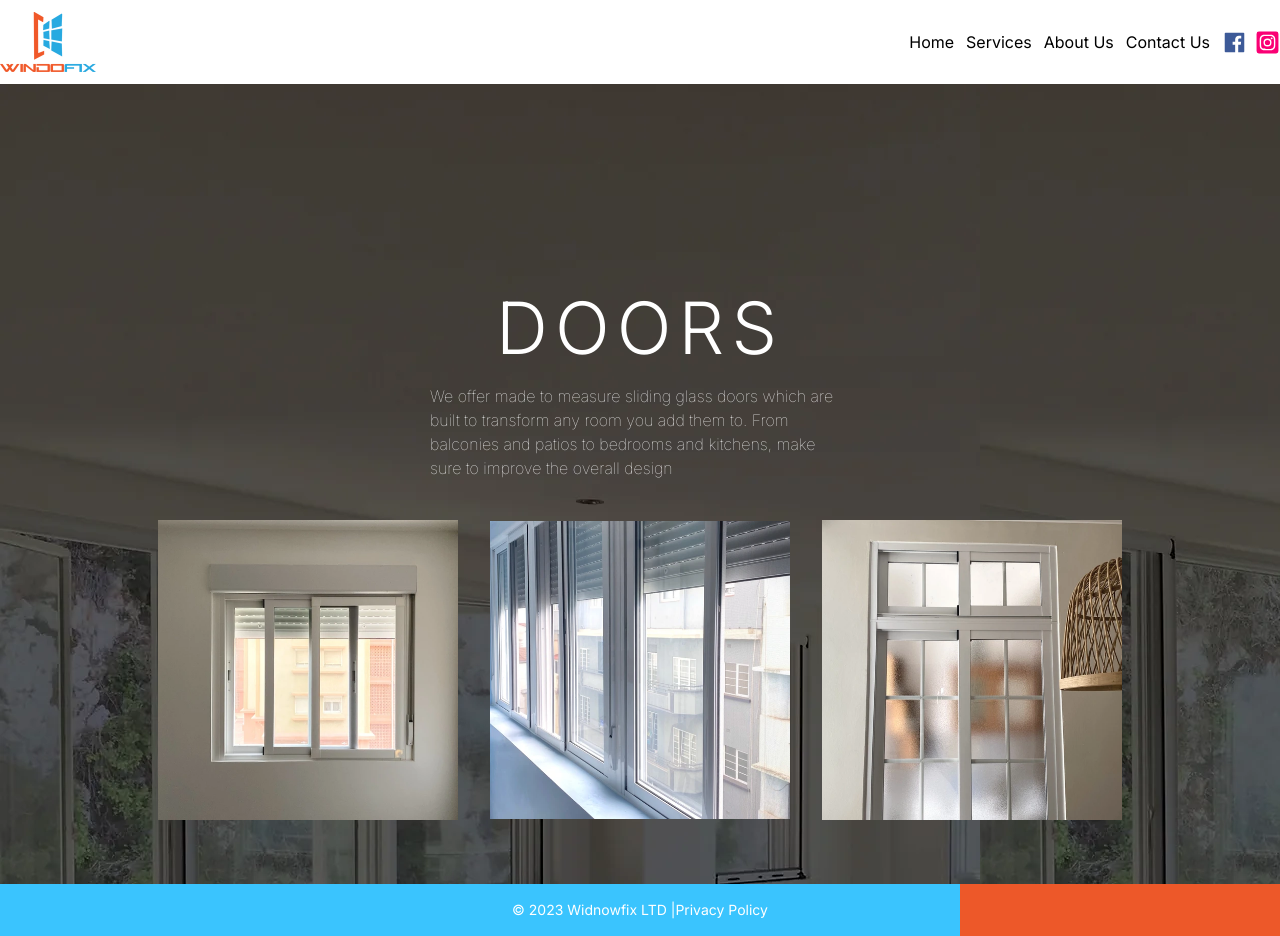
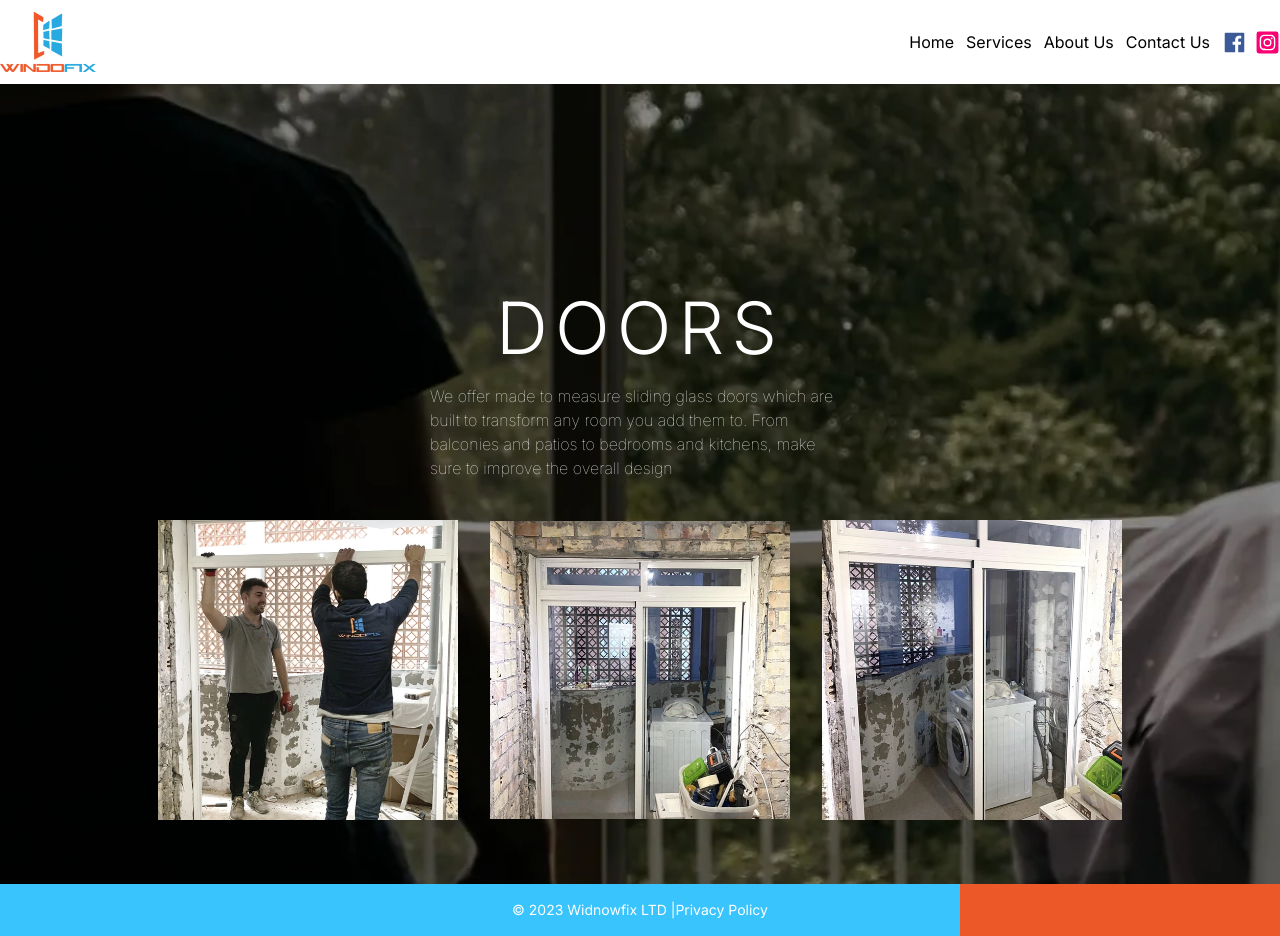
Before and after one commit to ElAndy94/windowfix, a Next.js app: page /doors in a window 1280 px wide. Built offline with nearby package versions, Linux system fonts and the light colour scheme.

Commit message:
working on the images

```diff
--- a/app/doors/page.tsx
+++ b/app/doors/page.tsx
@@ -14,9 +14,14 @@ const Doors = () => {
     <section className="mx-auto text-center text-white  md:h-screen">
       <div
         style={{
-          backgroundImage: 'url("/assets/windows5.webp")',
+          // backgroundImage: 'url("/assets/doors5.webp")',
+          background:
+            "url('/assets/doors5.webp') no-repeat center center fixed",
           paddingBottom: "50px",
           height: "100%",
+          backgroundPosition: "center",
+          backgroundRepeat: "no-repeat",
+          backgroundSize: "cover",
         }}
       >
         <div className="pt-24">
@@ -33,7 +38,7 @@ const Doors = () => {
           <div className="flex flex-col md:flex-row items-center justify-center md:gap-8 gap-4 mt-10">
             <div>
               <Image
-                src="/assets/windows2.webp"
+                src="/assets/doors2.webp"
                 alt="picture of window"
                 width={300}
                 height={300}
@@ -41,7 +46,7 @@ const Doors = () => {
             </div>
             <div>
               <Image
-                src="/assets/windows3.webp"
+                src="/assets/doors3.webp"
                 alt="picture of window"
                 width={300}
                 height={300}
@@ -49,7 +54,7 @@ const Doors = () => {
             </div>
             <div>
               <Image
-                src="/assets/windows4.webp"
+                src="/assets/doors4.webp"
                 alt="picture of window"
                 width={300}
                 height={300}
--- a/app/windows/page.tsx
+++ b/app/windows/page.tsx
@@ -13,8 +13,10 @@ const Windows = () => {
       <div
         style={{
           backgroundImage: 'url("/assets/windows5.webp")',
+          background:
+            ' url("/assets/windows5.webp") center center cover no-repeat fixed',
           paddingBottom: "50px",
-          height: "100%",
+          // height: "100%",
         }}
       >
         <div className="pt-24">
```
